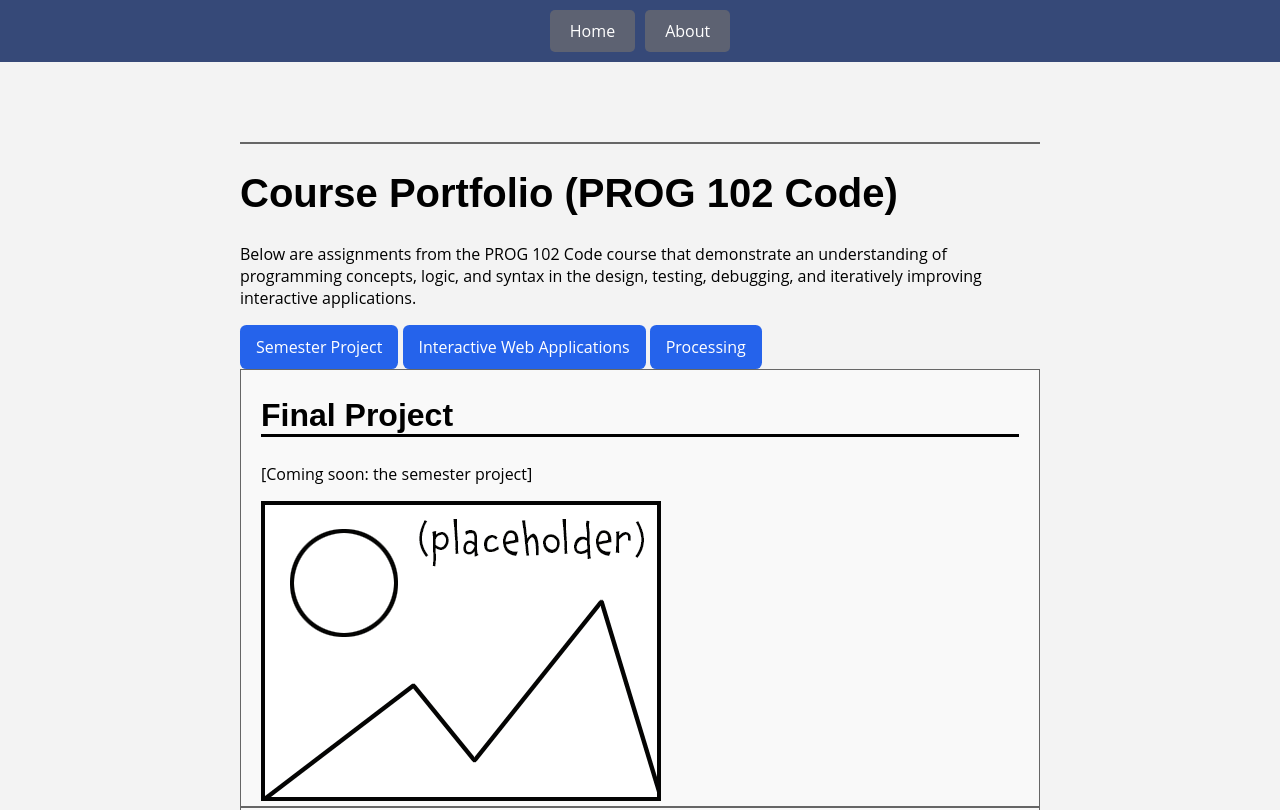
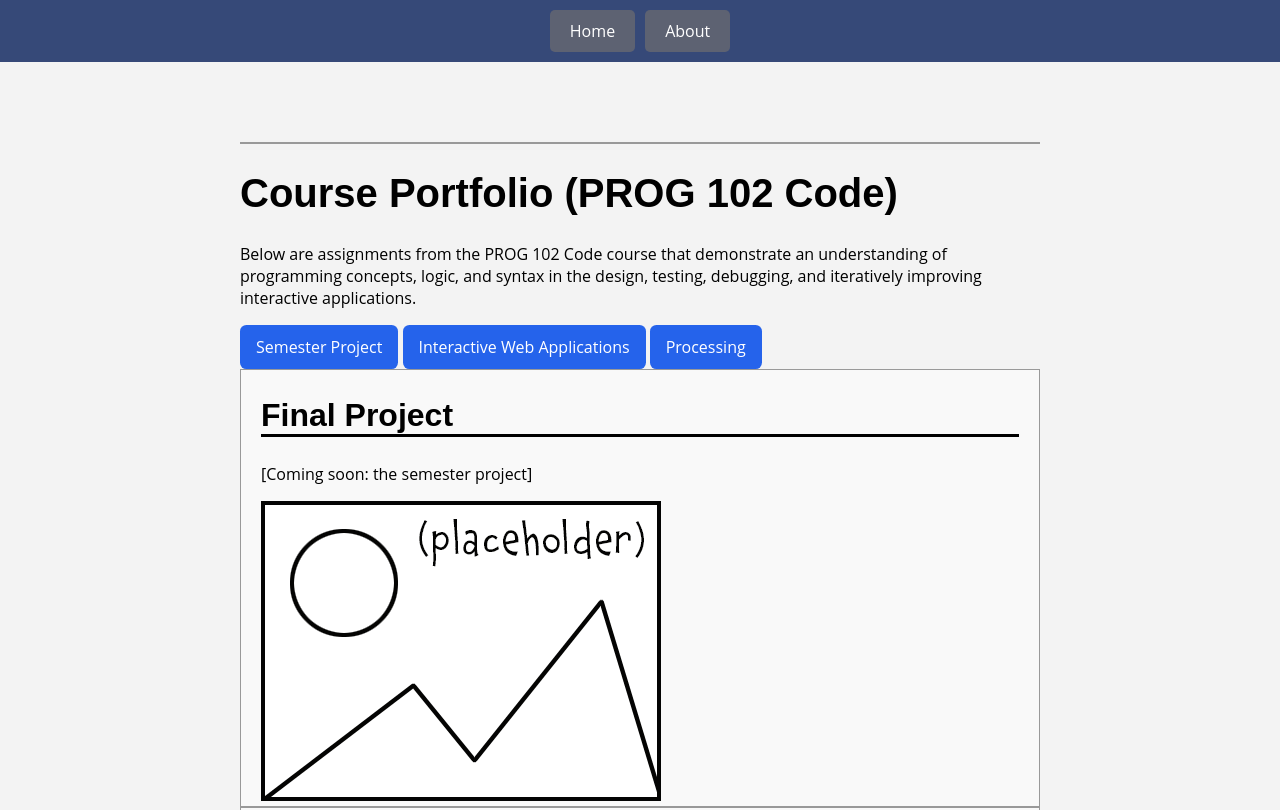
Before and after one commit to janell-baxter/PROG102Code, a plain HTML site: page index.html in a window 1280 px wide. Shown: the top 810 px of the page. Drawn offline with Linux system fonts and the light colour scheme.

Commit message:
Update section border color in style.css

```diff
--- a/style.css
+++ b/style.css
@@ -64,10 +64,10 @@ h4 { font-size: 1.5em; }
 h5 { font-size: 1.3em; }
 
 section {
-background: #f9f9f9;
+  background: #f9f9f9;
   padding-left: 20px;
   padding-right: 20px;
-  border: 1px solid #666;
+  border: 1px solid #999;
 }
 
 section p {
```
